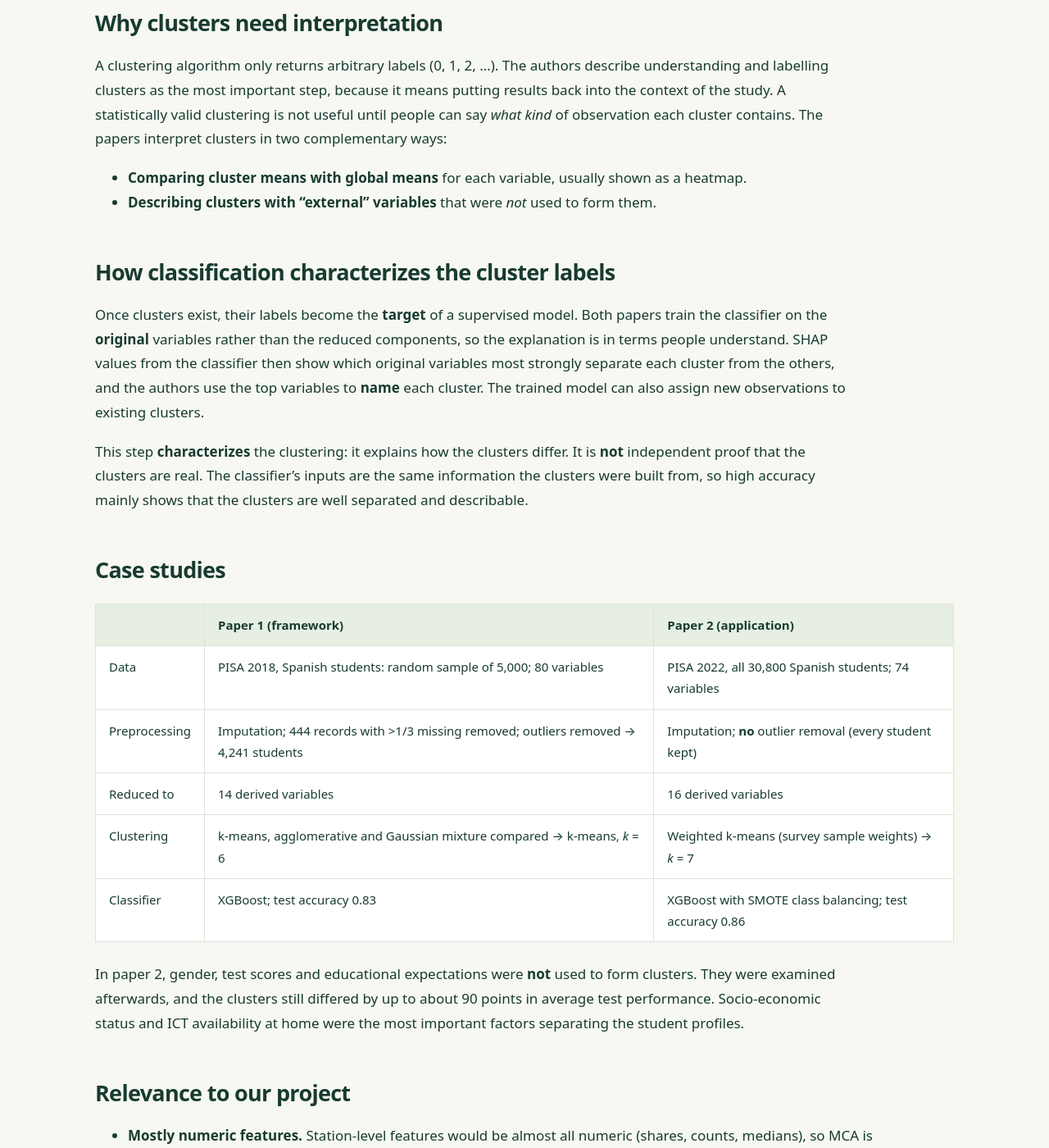
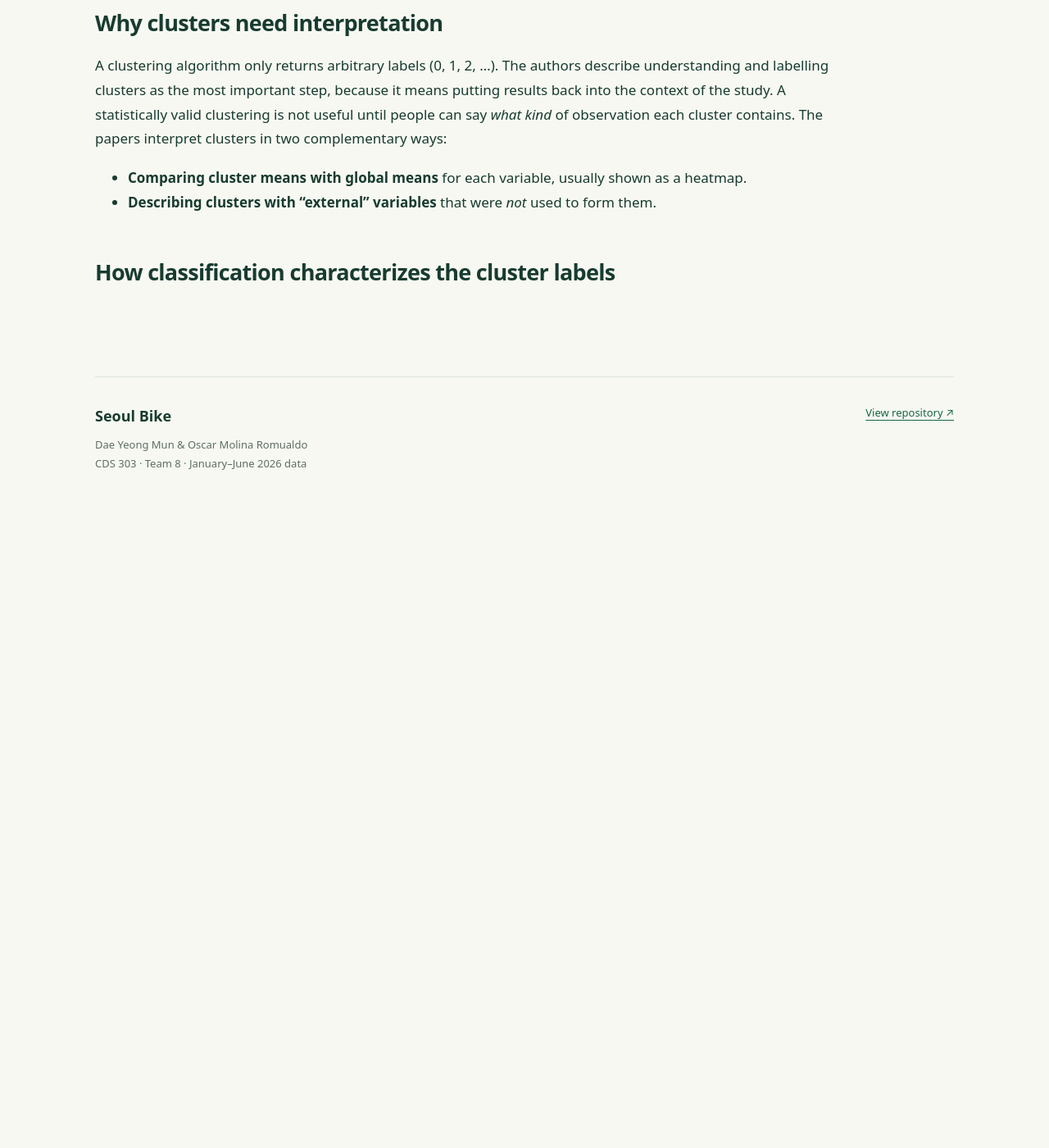
Before and after one commit to Oscarmvr-12/Seoul-Bike, a Jekyll site: the page built from docs/paper-summary.md, in a window 1280 px wide and 1400 px high, scrolled down 1846 px. Shown: the whole window at 82% size. Built offline with Jekyll 4.4.1, drawn with Linux system fonts in a browser that asks for light colours; after the commit the page ends 2476 px from its top, so only the background shows below that; some of the changed text lies outside the part shown.

Commit message:
Revise paper summary
Slight edits

```diff
--- a/docs/paper-summary.md
+++ b/docs/paper-summary.md
@@ -45,25 +45,3 @@ A clustering algorithm only returns arbitrary labels (0, 1, 2, …). The authors
 - **Describing clusters with "external" variables** that were *not* used to form them.
 
 ## How classification characterizes the cluster labels
-
-Once clusters exist, their labels become the **target** of a supervised model. Both papers train the classifier on the **original** variables rather than the reduced components, so the explanation is in terms people understand. SHAP values from the classifier then show which original variables most strongly separate each cluster from the others, and the authors use the top variables to **name** each cluster. The trained model can also assign new observations to existing clusters.
-
-This step **characterizes** the clustering: it explains how the clusters differ. It is **not** independent proof that the clusters are real. The classifier's inputs are the same information the clusters were built from, so high accuracy mainly shows that the clusters are well separated and describable.
-
-## Case studies
-
-| | Paper 1 (framework) | Paper 2 (application) |
-|---|---|---|
-| Data | PISA 2018, Spanish students: random sample of 5,000; 80 variables | PISA 2022, all 30,800 Spanish students; 74 variables |
-| Preprocessing | Imputation; 444 records with >1/3 missing removed; outliers removed → 4,241 students | Imputation; **no** outlier removal (every student kept) |
-| Reduced to | 14 derived variables | 16 derived variables |
-| Clustering | k-means, agglomerative and Gaussian mixture compared → k-means, *k* = 6 | Weighted k-means (survey sample weights) → *k* = 7 |
-| Classifier | XGBoost; test accuracy 0.83 | XGBoost with SMOTE class balancing; test accuracy 0.86 |
-
-In paper 2, gender, test scores and educational expectations were **not** used to form clusters. They were examined afterwards, and the clusters still differed by up to about 90 points in average test performance. Socio-economic status and ICT availability at home were the most important factors separating the student profiles.
-
-## Relevance to our project
-
-- **Mostly numeric features.** Station-level features would be almost all numeric (shares, counts, medians), so MCA is likely unnecessary. With roughly ten features, dimensionality reduction may be optional; paper 1 notes that clustering can run directly on normalized variables.
-- **External variables for interpretation.** As paper 2 did with test scores, we can keep weather sensitivity and spatial context (such as distance to a subway station) out of the clustering and use them afterwards to interpret the clusters.
-- **Honest framing of classification.** We will present the classifier as describing our clusters, not as validating them.
```
